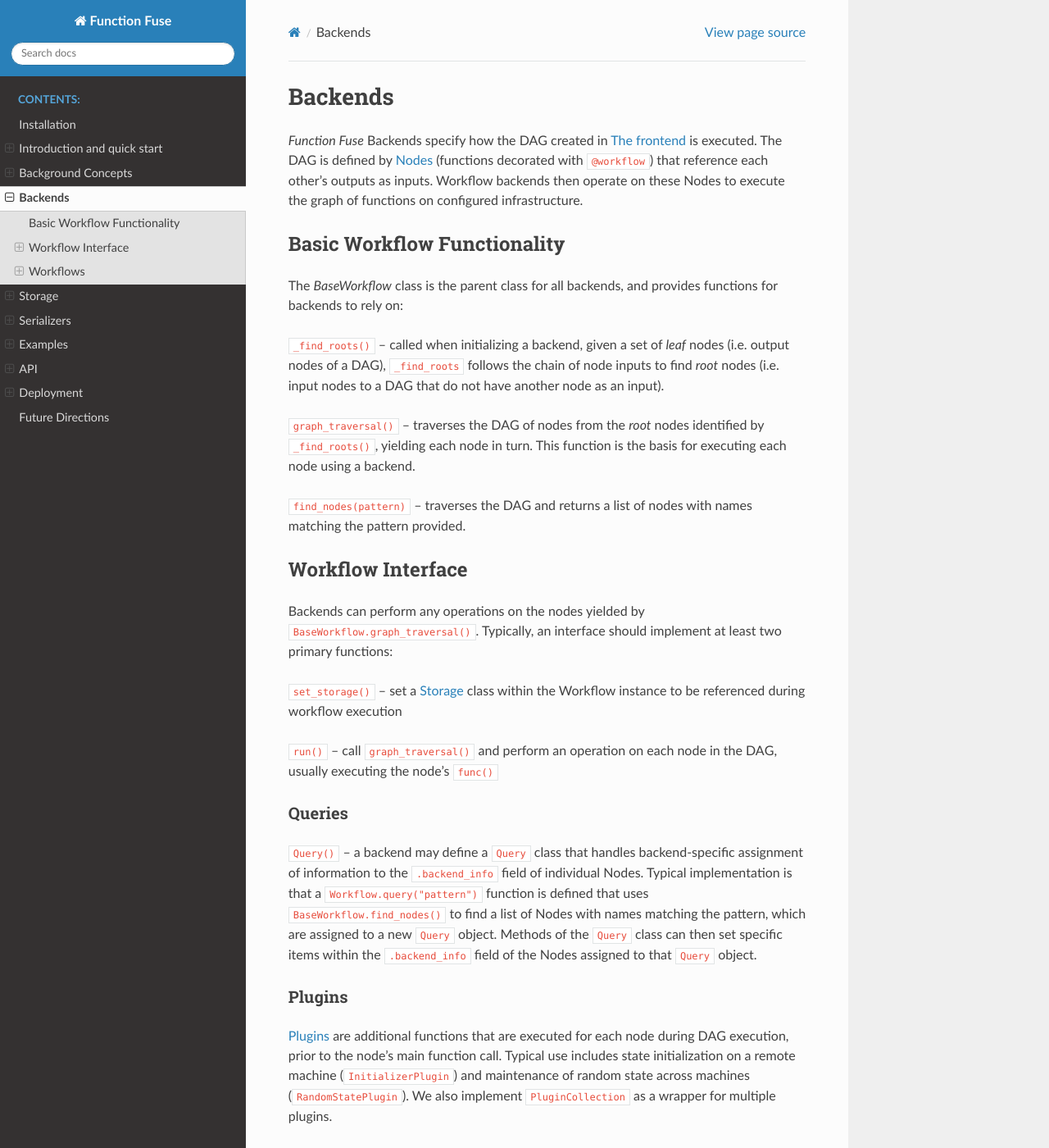
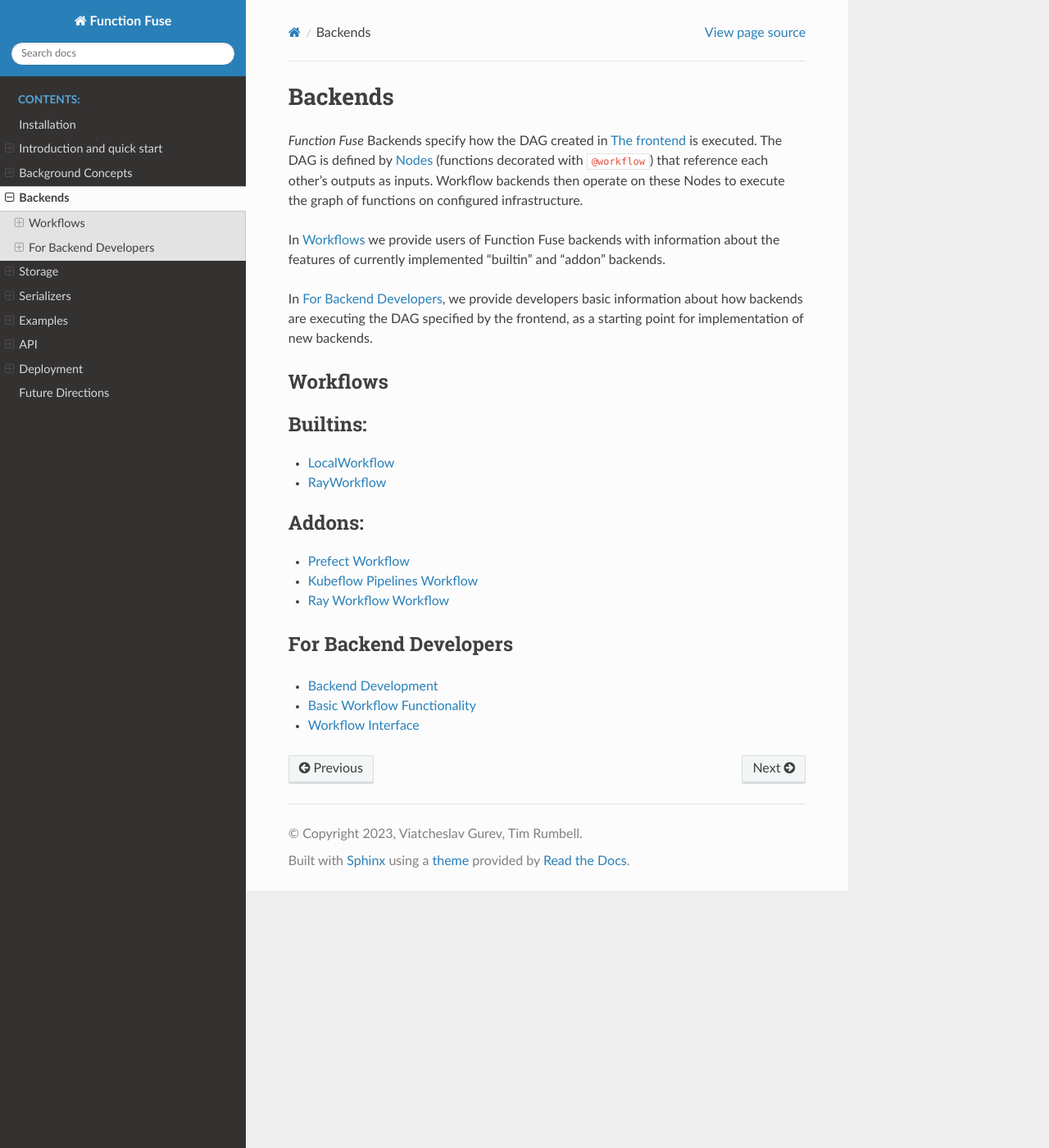
Before and after one commit to IBM/functionfuse, a Sphinx documentation site: the page built from docsrc/source/backends/backends.rst, in a window 1280 px wide and 1400 px high. Shown: the whole window at 82% size. Built offline with Sphinx 7.4.7 and the Read the Docs theme 2.0.0, drawn with Linux system fonts in a browser that asks for light colours; pages that are not in the unit, such as notebooks, are missing from menus; some of the changed text lies outside the part shown.

Commit message:
Added developer section in backends. Small intro changes

```diff
--- a/docsrc/source/backends/backends.rst
+++ b/docsrc/source/backends/backends.rst
@@ -8,65 +8,12 @@ is executed. The DAG is defined by
 outputs as inputs. Workflow backends then operate on these Nodes to
 execute the graph of functions on configured infrastructure.
 
-Basic Workflow Functionality
-*****************************
+In :ref:`backends/backends:Workflows` we provide users of Function Fuse backends with information
+about the features of currently implemented "builtin" and "addon" backends.
 
-The *BaseWorkflow* class is the parent class for all backends, and provides
-functions for backends to rely on:
-
-``_find_roots()`` -- called when initializing a backend, given a set of *leaf*
-nodes (i.e. output nodes of a DAG), ``_find_roots`` follows the chain of
-node inputs to find *root* nodes (i.e. input nodes to a DAG that do not have
-another node as an input).
-
-``graph_traversal()`` -- traverses the DAG of nodes from the *root* nodes
-identified by ``_find_roots()``, yielding each node in turn. This function is
-the basis for executing each node using a backend.
-
-``find_nodes(pattern)`` -- traverses the DAG and returns a list of nodes with names
-matching the pattern provided.
-
-Workflow Interface
-*******************
-
-Backends can perform any operations on the nodes yielded by
-``BaseWorkflow.graph_traversal()``. Typically, an interface should implement
-at least two primary functions:
-
-``set_storage()`` -- set a :ref:`storage/storage:Storage` class within the
-Workflow instance to be referenced during workflow execution
-
-``run()`` -- call ``graph_traversal()`` and perform an operation on each node
-in the DAG, usually executing the node's ``func()``
-
-Queries
---------
-
-``Query()`` -- a backend may define a ``Query`` class that handles backend-specific
-assignment of information to the ``.backend_info`` field of individual Nodes.
-Typical implementation is that a ``Workflow.query("pattern")`` function is defined
-that uses ``BaseWorkflow.find_nodes()`` to find a list of Nodes with names
-matching the pattern, which are assigned to a new ``Query`` object. Methods
-of the ``Query`` class can then set specific items within the ``.backend_info``
-field of the Nodes assigned to that ``Query`` object.
-
-Plugins
---------
-
-`Plugins <https://github.ibm.com/vgurev/functionfuse/blob/main/functionfuse/backends/plugins/baseplugins.py>`_
-are additional functions that are executed for each node during DAG
-execution, prior to the node's main function call. Typical use includes state
-initialization on a remote machine (``InitializerPlugin``) and maintenance of
-random state across machines (``RandomStatePlugin``). We also implement
-``PluginCollection`` as a wrapper for multiple plugins.
-
-Plugins implement two functions: ``local_initialize()`` and ``remote_initialize()``
-that a backend can call at the appropriate time. For example, during graph
-traversal the RayWorkflow calls ``plugin.local_initialize()`` in the main
-process, then passes ``plugin.remote_initialize()`` as the plugin function to
-call as part of the remote function. The intention is that ``local_initialize``
-can access information in the main process and help synchronize state, and that
-information can be available to ``remote_initialize`` if required.
+In :ref:`backends/backends:For Backend Developers`, we provide developers
+basic information about how backends are executing the DAG specified by the
+frontend, as a starting point for implementation of new backends.
 
 Workflows
 **********
@@ -85,3 +32,11 @@ Workflows
    addons/prefect
    addons/kfp
    addons/rayworkflow
+
+For Backend Developers
+***********************
+
+.. toctree::
+   :maxdepth: 1
+
+   developers
--- a/docsrc/source/conf.py
+++ b/docsrc/source/conf.py
@@ -18,8 +18,8 @@
 # -- Project information -----------------------------------------------------
 
 project = 'Function Fuse'
-copyright = '2023, Viatcheslav Gurev'
-author = 'Viatcheslav Gurev'
+copyright = '2023, Viatcheslav Gurev, Tim Rumbell'
+author = 'Viatcheslav Gurev, Tim Rumbell'
 
 # The full version, including alpha/beta/rc tags
 release = '0.0.1'
@@ -68,6 +68,17 @@ html_theme_options = {
     'titles_only': False
 }
 
+html_context = {
+    # 'source_url_prefix': "",
+    "display_github": False,
+    "github_host": "github.ibm.com",
+    "github_user": "vgurev",
+    "github_repo": 'functionfuse',
+    "github_version": "docs-config-prefect",
+    "conf_py_path": "functionfuse/docsrc/",
+    "source_suffix": '.rst',
+}
+
 # Add any paths that contain custom static files (such as style sheets) here,
 # relative to this directory. They are copied after the builtin static files,
 # so a file named "default.css" will overwrite the builtin "default.css".
```
Also changed, not shown: docsrc/source/backends/developers.rst (added, +76 -0 lines), docsrc/source/background/introduction.rst (+13 -6 lines), docsrc/source/images/GraphWorkflow.png (added).
